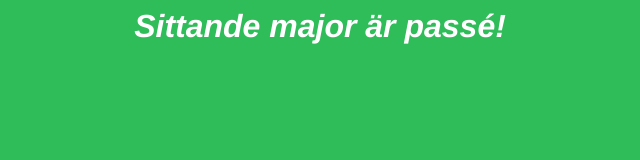
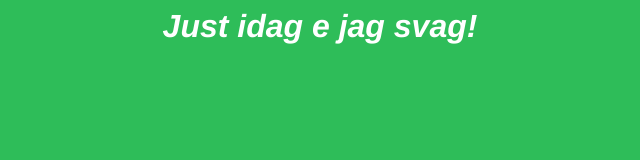
Before and after one commit to johanrydenstam/pb, a plain HTML site: page index.html in a window 1280 px wide. Shown: the whole page, without its empty margins (320-960 px from the left). Drawn offline with Linux system fonts and the light colour scheme.

Commit message:
Update index.html

```diff
--- a/index.html
+++ b/index.html
@@ -11,4 +11,4 @@ h1   {
 	font-style: italic;
 }
 </style>
-</head><body><h1>Sittande major &auml;r pass&eacute;!</h1></body></html>
+</head><body><h1>Just idag e jag svag!</h1></body></html>
```
